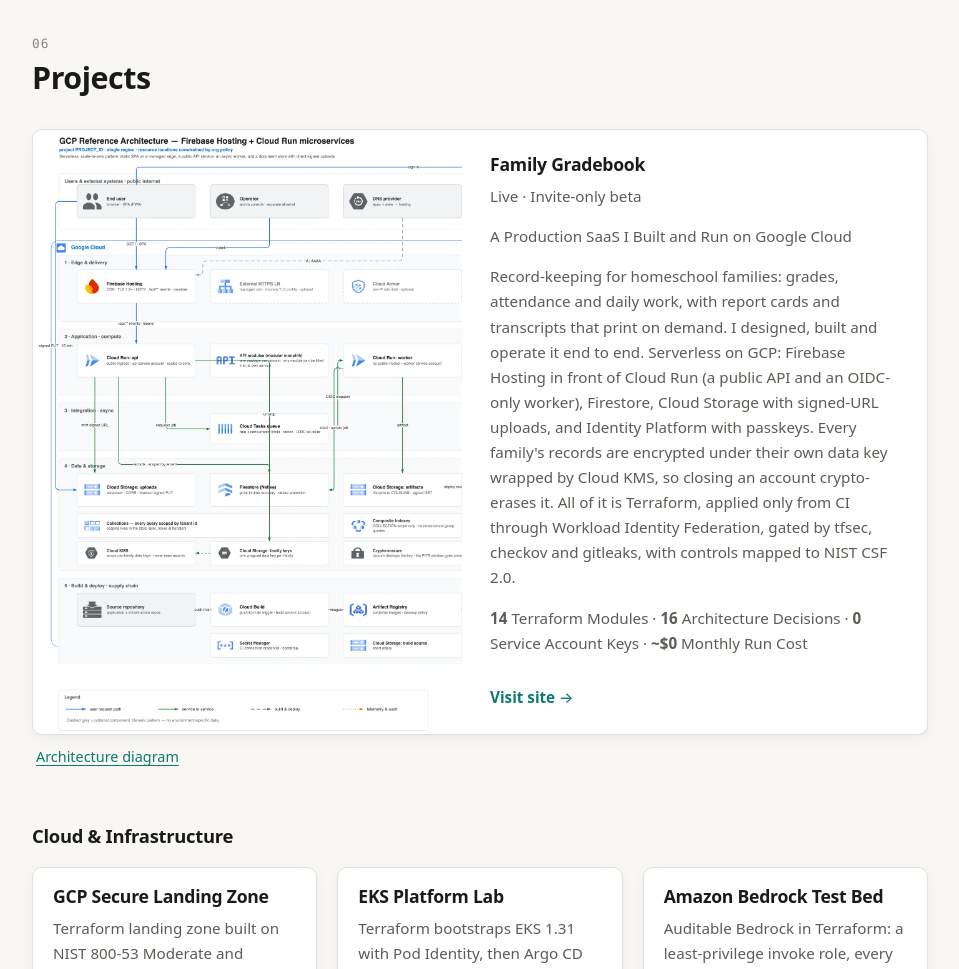
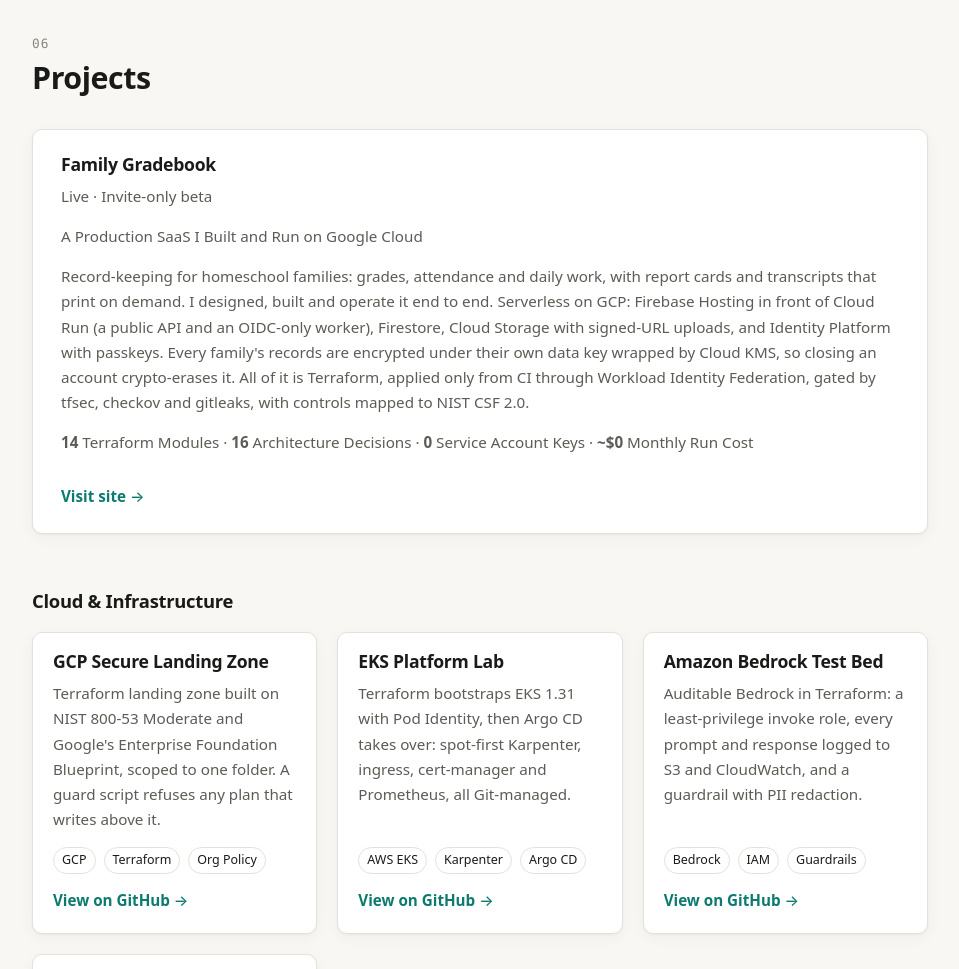
Before and after one commit to espresso20/adamroffler.com, a plain HTML site: page index.html in a window 1280 px wide. Shown: the part 6480-7449 px from the top of the page, without its empty margins (160-1119 px from the left). Drawn offline with Linux system fonts and the light colour scheme.

Commit message:
Drop the architecture diagram from Family Gradebook

```diff
--- a/index.html
+++ b/index.html
@@ -193,7 +193,6 @@
   <ul class="cards">
     <li>
       <a class="card card-wide" href="https://familygradebook.com" target="_blank" rel="noopener noreferrer">
-        <div class="card-media"><img src="fgb-architecture.webp" width="2400" height="1933" alt="Family Gradebook architecture diagram" loading="lazy" decoding="async"></div>
         <div class="card-body">
           <h3>Family Gradebook</h3>
           <p>Live · Invite-only beta</p>
@@ -203,7 +202,6 @@
           <span class="card-link">Visit site →</span>
         </div>
       </a>
-      <p><a href="fgb-architecture.webp" target="_blank" rel="noopener">Architecture diagram</a></p>
     </li>
   </ul>
   <h3 class="subhead">Cloud &amp; Infrastructure</h3>
```
Also changed, not shown: fgb-architecture.webp (deleted).
